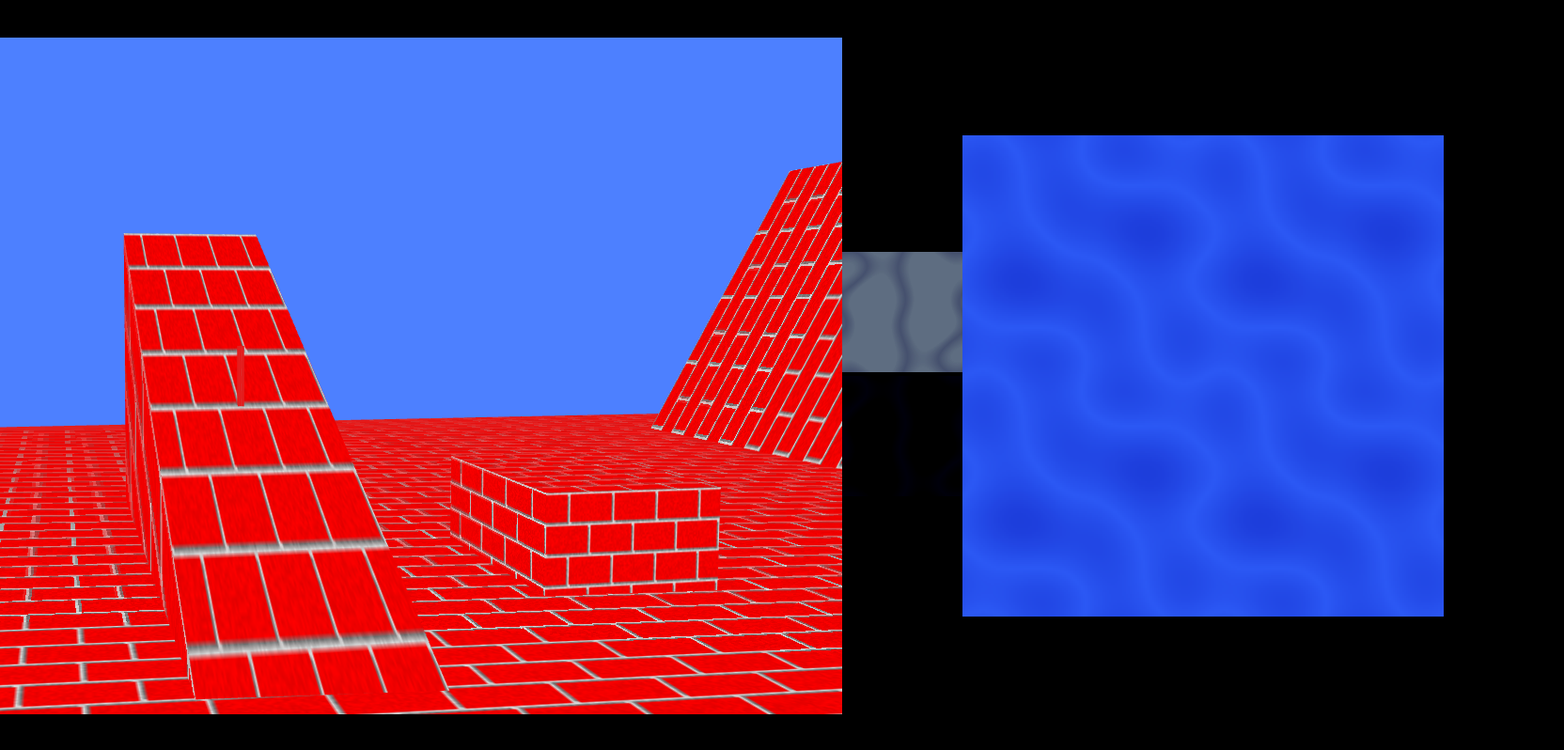
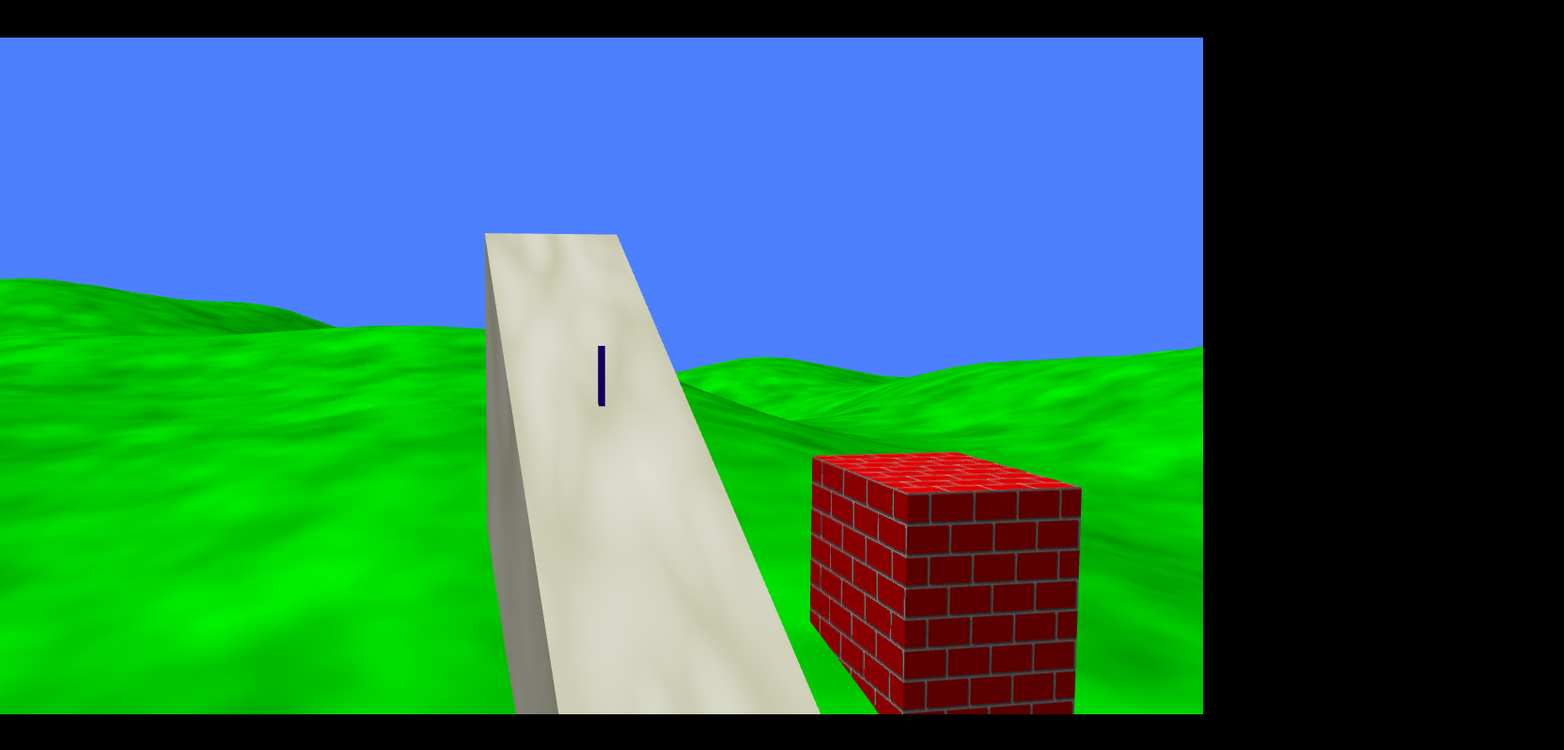
Before and after one commit to roblouie/charon-jr, a website built with webpack: page index.html in a window 1280 px wide. Shown: the whole page at 94% size, 1664 px wide, since content can reach past the window. Built offline with nearby package versions, Linux system fonts and the light colour scheme; animation ran at ten frames a second.

Commit message:
Textures work even better.

```diff
--- a/src/core/controls.ts
+++ b/src/core/controls.ts
@@ -13,6 +13,7 @@ class Controls {
   }
 
   private toggleKey(event: KeyboardEvent, isPressed: boolean) {
+    event.key
     switch (event.code) {
       case 'KeyW':
         this.isUp = isPressed;
--- a/src/index.ts
+++ b/src/index.ts
@@ -11,10 +11,17 @@ import { RampGeometry } from './ramp-geometry';
 import { Staircase } from './staircase-geometry';
 import { EnhancedDOMPoint } from '@/core/enhanced-dom-point';
 import { Renderer } from "@/renderer/renderer";
-import { drawCurrentTexture } from '@/textures/texture-maker';
+import {
+  drawBricks,
+  drawCurrentTexture,
+  drawGrass,
+  drawLandscape,
+  drawMarble,
+  drawStoneWalkway
+} from '@/textures/texture-maker';
+import { textureLoader } from '@/renderer/texture-loader';
 
-// TESTING
-drawCurrentTexture();
+
 
 
 const gl = lilgl.gl;
@@ -28,10 +35,24 @@ camera.position = new EnhancedDOMPoint(3, 5, -17);
 const player = new Player();
 player.mesh.position.y = 1.5;
 
-const floor = new Mesh(new PlaneGeometry(50, 50, 9, 9), new Material([0, 1, 0, 1]));
-const ramp = new Mesh(new RampGeometry(3, 13, 13), new Material([1, 0, 0, 1]));
+const floor = new Mesh(
+  new PlaneGeometry(200, 200, 127, 127),
+  new Material({texture: textureLoader.load(drawGrass())})
+);
+const ramp = new Mesh(
+  new RampGeometry(3, 13, 13),
+  new Material({texture: textureLoader.load(drawMarble())})
+);
 const { cubes } = new Staircase(10, 0.3, 3, 1);
-const wall = new Mesh(new CubeGeometry(3, 4, 4, -6), new Material([1, 1, 0, 1]));
+
+const wall = new Mesh(
+  new CubeGeometry(3, 4, 4, -6),
+  new Material({texture: textureLoader.load(drawBricks())})
+);
+
+// TESTING
+drawCurrentTexture();
+// END TESTING
 
 const levelParts = [ramp, ...cubes, wall, floor];
 const levelGeometries = levelParts.map(levelPart => levelPart.geometry);
@@ -51,6 +72,7 @@ camera.lookAt(player.mesh.position);
 camera.rotate(0, 0.2, 0);
 
 const renderer = new Renderer();
+textureLoader.bindTextures();
 
 let lastTime = 0;
 draw(0);
--- a/src/lil-gl.ts
+++ b/src/lil-gl.ts
@@ -49,3 +49,4 @@ export class LilGl {
 }
 
 export const lilgl = new LilGl();
+export const gl = lilgl.gl;
--- a/src/plane-geometry.ts
+++ b/src/plane-geometry.ts
@@ -1,18 +1,20 @@
 import { BufferGeometry } from './renderer/buffer-geometry';
 import { calculateVertexNormals } from '@/math-helpers';
 import { EnhancedDOMPoint } from "@/core/enhanced-dom-point";
+import { drawLandscape } from '@/textures/texture-maker';
 
-const sampleHeightMap = [
-  10, 0.1, 0.2, 0.3, 0.4, 0.5, 0.6, 0.7, 0.8, 3.9,
-  10, 0.1, 0.2, 0.3, 0.4, 0.5, 0.6, 0.7, 0.8, 3.9,
-  10, 0.1, 0.2, 0.3, 0.4, 0.5, 0.6, 0.7, 0.8, 3.9,
-  10, 0.1, 0.2, 0.3, 0.4, 0.5, 0.6, 0.7, 0.8, 3.9,
-  10, 0.1, 0.2, 0.3, 0.4, 0.5, 0.6, 0.7, 0.8, 3.9,
-  10, 0.1, 0.2, 0.3, 0.4, 0.5, 0.6, 0.7, 0.8, 3.9,
-  10, 0.1, 0.2, 0.3, 0.4, 0.5, 0.6, 0.7, 0.8, 3.9,
-  10, 0.1, 0.2, 0.3, 0.4, 0.5, 0.6, 0.7, 0.8, 3.9,
-  10, 0.1, 0.2, 0.3, 0.4, 0.5, 0.6, 0.7, 0.8, 3.9,
-];
+// const sampleHeightMap = [
+//   10, 0.1, 0.2, 0.3, 0.4, 0.5, 0.6, 0.7, 0.8, 3.9,
+//   10, 0.1, 0.2, 0.3, 0.4, 0.5, 0.6, 0.7, 0.8, 3.9,
+//   10, 0.1, 0.2, 0.3, 0.4, 0.5, 0.6, 0.7, 0.8, 3.9,
+//   10, 0.1, 0.2, 0.3, 0.4, 0.5, 0.6, 0.7, 0.8, 3.9,
+//   10, 0.1, 0.2, 0.3, 0.4, 0.5, 0.6, 0.7, 0.8, 3.9,
+//   10, 0.1, 0.2, 0.3, 0.4, 0.5, 0.6, 0.7, 0.8, 3.9,
+//   10, 0.1, 0.2, 0.3, 0.4, 0.5, 0.6, 0.7, 0.8, 3.9,
+//   10, 0.1, 0.2, 0.3, 0.4, 0.5, 0.6, 0.7, 0.8, 3.9,
+//   10, 0.1, 0.2, 0.3, 0.4, 0.5, 0.6, 0.7, 0.8, 3.9,
+// ];
+
 
 export  class PlaneGeometry extends BufferGeometry {
   constructor(width = 1, depth = 1, subdivisionsWidth = 1, subdivisionsDepth = 1) {
@@ -21,12 +23,19 @@ export  class PlaneGeometry extends BufferGeometry {
   }
 
   createPlaneVertices(width = 1, depth = 1, subdivisionsWidth = 1, subdivisionsDepth = 1) {
+    const sampleHeightMap = [];
+    const imageData = drawLandscape().data;
+    for (let i = 0; i < imageData.length; i+= 4) {
+      sampleHeightMap.push(imageData[i] / 10 - 10);
+    }
+
+
     const positions = [];
     const texcoords = [];
     let i = 0;
     for (let z = 0; z <= subdivisionsDepth; z++) {
       for (let x = 0; x <= subdivisionsWidth; x++) {
-        const texCoord = new EnhancedDOMPoint(x, z);
+        const texCoord = new EnhancedDOMPoint(x / 10, z / 10);
         positions.push(new EnhancedDOMPoint(
           width * (x / subdivisionsWidth) - width * 0.5,
           sampleHeightMap[i],
--- a/src/player.ts
+++ b/src/player.ts
@@ -5,6 +5,8 @@ import { findFloorHeightAtPosition, findWallCollisionsFromList } from './physics
 import { Face } from './physics/face';
 import { controls } from '@/core/controls';
 import { EnhancedDOMPoint } from "@/core/enhanced-dom-point";
+import { textureLoader } from '@/renderer/texture-loader';
+import { drawVolcanicRock, drawWater } from '@/textures/texture-maker';
 
 export class Player {
   isJumping = false;
@@ -14,7 +16,10 @@ export class Player {
   mesh: Mesh;
 
   constructor() {
-    this.mesh = new Mesh(new CubeGeometry(0.1, 1, 0.1), new Material([1, 0, 1, 1]));
+    this.mesh = new Mesh(
+      new CubeGeometry(0.1, 1, 0.1),
+      new Material({color: [1, 0, 1, 1], texture: textureLoader.load(drawWater())})
+    );
     this.feetCenter.y = 10;
   }
 
--- a/src/renderer/material.ts
+++ b/src/renderer/material.ts
@@ -1,7 +1,11 @@
+import { Texture } from '@/renderer/texture';
+
 export class Material {
-  color: number[];
+  color = [1.0, 1.0, 1.0, 1.0];
+  texture?: Texture;
 
-  constructor(color: number[]) {
-    this.color = color;
+  constructor(props: { color?: number[], texture?: Texture }) {
+    this.color = props.color ?? this.color;
+    this.texture = props.texture;
   }
 }
--- a/src/renderer/renderer.ts
+++ b/src/renderer/renderer.ts
@@ -1,4 +1,4 @@
-import { lilgl } from "@/lil-gl";
+import { gl, lilgl } from "@/lil-gl";
 import { Camera } from "@/renderer/camera";
 import { Object3d } from "@/renderer/object-3d";
 import {
@@ -15,28 +15,29 @@ export class Renderer {
   colorLocation: WebGLUniformLocation;
 
   constructor() {
-    lilgl.gl.useProgram(lilgl.program);
-    lilgl.gl.enable(lilgl.gl.CULL_FACE);
-    lilgl.gl.enable(lilgl.gl.DEPTH_TEST);
-    this.modelviewProjectionLocation = lilgl.gl.getUniformLocation(lilgl.program, 'modelviewProjection')!;
-    this.normalMatrixLocation =  lilgl.gl.getUniformLocation(lilgl.program, 'normalMatrix')!;
-    this.colorLocation =  lilgl.gl.getUniformLocation(lilgl.program, 'color')!;
+    gl.useProgram(lilgl.program);
+    gl.enable(gl.CULL_FACE);
+    gl.enable(lilgl.gl.DEPTH_TEST);
+    this.modelviewProjectionLocation = gl.getUniformLocation(lilgl.program, 'modelviewProjection')!;
+    this.normalMatrixLocation =  gl.getUniformLocation(lilgl.program, 'normalMatrix')!;
+    this.colorLocation =  gl.getUniformLocation(lilgl.program, 'color')!;
 
-    const texture = lilgl.gl.createTexture();
-    lilgl.gl.bindTexture(lilgl.gl.TEXTURE_2D_ARRAY, texture);
-    lilgl.gl.texStorage3D(lilgl.gl.TEXTURE_2D_ARRAY, 8, lilgl.gl.RGBA8, 128, 128, 3);
+    // gl.pixelStorei(gl.UNPACK_FLIP_Y_WEBGL, true);
 
-    lilgl.gl.texSubImage3D(lilgl.gl.TEXTURE_2D_ARRAY, 0, 0, 0, 0, 128, 128, 1, lilgl.gl.RGBA, lilgl.gl.UNSIGNED_BYTE, drawBricks());
-    lilgl.gl.texSubImage3D(lilgl.gl.TEXTURE_2D_ARRAY, 0, 0, 0, 1, 128, 128, 1, lilgl.gl.RGBA, lilgl.gl.UNSIGNED_BYTE, drawGrass());
-    lilgl.gl.texSubImage3D(lilgl.gl.TEXTURE_2D_ARRAY, 0, 0, 0, 2, 128, 128, 1, lilgl.gl.RGBA, lilgl.gl.UNSIGNED_BYTE, drawStoneWalkway());
-    lilgl.gl.vertexAttrib1f(lilgl.textureDepth, 0);
-
-    lilgl.gl.generateMipmap(lilgl.gl.TEXTURE_2D_ARRAY);
+    // const texture = gl.createTexture();
+    // gl.bindTexture(gl.TEXTURE_2D_ARRAY, texture);
+    // gl.texStorage3D(gl.TEXTURE_2D_ARRAY, 8, gl.RGBA8, 128, 128, 3);
+    //
+    // gl.texSubImage3D(gl.TEXTURE_2D_ARRAY, 0, 0, 0, 0, 128, 128, 1, gl.RGBA, gl.UNSIGNED_BYTE, drawBricks());
+    // gl.texSubImage3D(gl.TEXTURE_2D_ARRAY, 0, 0, 0, 1, 128, 128, 1, gl.RGBA, gl.UNSIGNED_BYTE, drawGrass());
+    // gl.texSubImage3D(gl.TEXTURE_2D_ARRAY, 0, 0, 0, 2, 128, 128, 1, gl.RGBA, gl.UNSIGNED_BYTE, drawStoneWalkway());
+    //
+    // gl.generateMipmap(gl.TEXTURE_2D_ARRAY);
   }
 
   render(camera: Camera, scene: Object3d) {
-    lilgl.gl.clearColor(0.3, 0.5, 1, 1);
-    lilgl.gl.clear(lilgl.gl.COLOR_BUFFER_BIT | lilgl.gl.DEPTH_BUFFER_BIT);
+    gl.clearColor(0.3, 0.5, 1, 1);
+    gl.clear(gl.COLOR_BUFFER_BIT | gl.DEPTH_BUFFER_BIT);
 
     const viewMatrix = camera.worldMatrix.inverse();
 
@@ -44,13 +45,14 @@ export class Renderer {
       if (object3d.isMesh()) {
         const modelViewMatrix = viewMatrix.multiply(object3d.worldMatrix);
         const modelViewProjectionMatrix = camera.projection.multiply(modelViewMatrix);
-        lilgl.gl.uniform4fv(this.colorLocation, object3d.material.color);
-        lilgl.gl.uniformMatrix4fv(this.normalMatrixLocation, true, modelViewMatrix.inverse().toFloat32Array());
-        lilgl.gl.uniformMatrix4fv(this.modelviewProjectionLocation, false, modelViewProjectionMatrix.toFloat32Array());
-        lilgl.gl.bindVertexArray(object3d.geometry.vao!);
-        lilgl.gl.drawElements(lilgl.gl.TRIANGLES, object3d.geometry.getIndices()!.length, lilgl.gl.UNSIGNED_SHORT, 0);
+        gl.uniform4fv(this.colorLocation, object3d.material.color);
+        gl.vertexAttrib1f(lilgl.textureDepth, object3d.material.texture?.id ?? -1.0);
+        gl.uniformMatrix4fv(this.normalMatrixLocation, true, modelViewMatrix.inverse().toFloat32Array());
+        gl.uniformMatrix4fv(this.modelviewProjectionLocation, false, modelViewProjectionMatrix.toFloat32Array());
+        gl.bindVertexArray(object3d.geometry.vao!);
+        gl.drawElements(gl.TRIANGLES, object3d.geometry.getIndices()!.length, gl.UNSIGNED_SHORT, 0);
       }
     });
-    lilgl.gl.bindVertexArray(null);
+    gl.bindVertexArray(null);
   }
 }
--- /dev/null
+++ b/src/renderer/texture-loader.ts
@@ -0,0 +1,28 @@
+import { gl, lilgl } from '@/lil-gl';
+import { drawBricks, drawGrass, drawStoneWalkway } from '@/textures/texture-maker';
+import { Texture } from '@/renderer/texture';
+
+class TextureLoader {
+  textures: Texture[] = [];
+
+  load(imageData: ImageData): Texture {
+    const texture = new Texture(this.textures.length, imageData);
+    this.textures.push(texture);
+    return texture;
+  }
+
+  bindTextures() {
+    const texture = gl.createTexture();
+    gl.bindTexture(gl.TEXTURE_2D_ARRAY, texture);
+    gl.texStorage3D(gl.TEXTURE_2D_ARRAY, 8, gl.RGBA8, 128, 128, this.textures.length);
+
+    this.textures.forEach((texture, index) => {
+      gl.texSubImage3D(gl.TEXTURE_2D_ARRAY, 0, 0, 0, index, 128, 128, 1, gl.RGBA, gl.UNSIGNED_BYTE, texture.imageData);
+    });
+
+    // gl.vertexAttrib1f(lilgl.textureDepth, 0);
+    gl.generateMipmap(gl.TEXTURE_2D_ARRAY);
+  }
+}
+
+export const textureLoader = new TextureLoader();
--- /dev/null
+++ b/src/renderer/texture.ts
@@ -0,0 +1,9 @@
+export class Texture {
+  id: number;
+  imageData: ImageData;
+
+  constructor(id: number, imageData: ImageData) {
+    this.imageData = imageData;
+    this.id = id;
+  }
+}
--- a/src/shaders/fragment.shader.glsl
+++ b/src/shaders/fragment.shader.glsl
@@ -11,5 +11,9 @@ out vec4 outColor;
 uniform mediump sampler2DArray uSampler;
 
 void main() {
-    outColor = texture(uSampler, vec3(vTexCoord, vDepth));
+    if (vDepth < 0.0) {
+        outColor = v_color;
+    } else {
+        outColor = texture(uSampler, vec3(vTexCoord * vec2(1.0, 1.0), vDepth)) * v_color;
+    }
 }
--- a/src/shaders/vertex.shader.glsl
+++ b/src/shaders/vertex.shader.glsl
@@ -13,7 +13,7 @@ out vec4 v_color;
 out vec2 vTexCoord;
 out float vDepth;
 
-vec3 light_direction = vec3(-3, 3, 1);
+vec3 light_direction = vec3(-1, 2, 1);
 
 void main() {
     vec4 coords = vec4(a_coords, 1.0);
--- a/src/staircase-geometry.ts
+++ b/src/staircase-geometry.ts
@@ -2,15 +2,20 @@ import { BufferGeometry } from './renderer/buffer-geometry';
 import { CubeGeometry } from './cube-geometry';
 import { Mesh } from './renderer/mesh';
 import { Material } from './renderer/material';
+import { textureLoader } from '@/renderer/texture-loader';
+import { drawRockWall, drawStoneWalkway, drawVolcanicRock } from '@/textures/texture-maker';
 
 export class Staircase {
   cubes: Mesh[];
 
   constructor(numberOfSteps: number, stepHeight: number, stepWidth: number, stepDepth: number) {
     this.cubes = [];
-    const offset = new DOMPoint(10, 0, 0);
+    const offset = new DOMPoint(10, -5, 0);
     for (let stepNumber = 0; stepNumber < numberOfSteps; stepNumber++) {
-      this.cubes.push(new Mesh(new CubeGeometry(stepWidth, stepHeight, stepDepth, offset.x, offset.y, offset.z), new Material([0, 0, 1, 1])));
+      this.cubes.push(new Mesh(
+        new CubeGeometry(stepWidth, stepHeight, stepDepth, offset.x, offset.y, offset.z),
+        new Material({texture: textureLoader.load(drawRockWall())})
+      ));
       offset.y += stepHeight;
       offset.z += stepDepth;
     }
--- a/src/textures/noise-maker.ts
+++ b/src/textures/noise-maker.ts
@@ -8,7 +8,7 @@ export enum NoiseType {
   Lines,
 }
 
-export class NoiseMaker {
+class NoiseMaker {
   private perms: number[] = [];
   private directions: EnhancedDOMPoint[] = [];
 
@@ -138,3 +138,5 @@ export class NoiseMaker {
     return this.randomVector(new EnhancedDOMPoint(seed, 123.456)).x;
   }
 }
+
+export const noiseMaker = new NoiseMaker();
--- a/src/textures/texture-maker.ts
+++ b/src/textures/texture-maker.ts
@@ -1,31 +1,28 @@
 import { EnhancedDOMPoint } from '@/core/enhanced-dom-point';
-import { NoiseMaker, NoiseType } from '@/textures/noise-maker';
+import { noiseMaker, NoiseType } from '@/textures/noise-maker';
 
 const drawContext = document.querySelector<HTMLCanvasElement>('#draw')!.getContext('2d')!;
 const tileContext = document.querySelector<HTMLCanvasElement>('#tile')!.getContext('2d')!;
 const workContext = document.querySelector<HTMLCanvasElement>('#work')!.getContext('2d')!;
 const noiseContext = document.querySelector<HTMLCanvasElement>('#noise')!.getContext('2d')!;
 
-const directions: EnhancedDOMPoint[] = [];
-for (let i = 0; i < 256; i++) {
-  directions.push(new EnhancedDOMPoint(
-    Math.cos(i * 2.0 * Math.PI / 256),
-    Math.sin(i * 2.0 * Math.PI / 256)
-  ));
-}
-
-const noiseMaker = new NoiseMaker();
 
 drawContext.fillStyle = 'red';
 drawContext.fillRect(0, 0, 64, 64);
 
 const resolution = 128;
 
-const positioner = tilePositioner(128, 256);
 
 export function drawCurrentTexture() {
-  drawWater(); //tileContext.getImageData(0, 0, 256, 256).data;
+  drawLandscape(); //tileContext.getImageData(0, 0, 256, 256).data;
   tileDrawn();
+}
+
+export function drawLandscape() {
+  clearWith('black');
+  noiseContext.putImageData(noiseMaker.noiseImage(128, 1/64, 3, NoiseType.Perlin, 170, 255, 255, 255, true), 0, 0);
+  drawContext.drawImage(noiseContext.canvas, 0, 0, resolution, resolution);
+  return drawContext.getImageData(0, 0, 128, 128);
 }
 
 export function drawTest() {
@@ -36,8 +33,7 @@ export function drawTest() {
 }
 
 export function drawBricks() {
-  drawContext.fillStyle = '#ddd';
-  drawContext.fillRect(0, 0, resolution, resolution);
+  clearWith('#ddd');
   drawContext.fillStyle = 'red';
   drawContext.filter = 'drop-shadow(1px 1px 0px #888)';
   tile((x, y) => {
@@ -45,7 +41,7 @@ export function drawBricks() {
     drawContext.fillRect(offsetX, y + 1, 30, 14);
   }, 32, 16);
   noisify(drawContext, 30);
-  return drawContext.getImageData(0, 0, 128, 128).data;
+  return drawContext.getImageData(0, 0, 128, 128);
 }
 
 export function drawTiles() {
@@ -59,7 +55,7 @@ export function drawTiles() {
     drawContext.fill();
   }, resolution, resolution / 2);
   noisify(drawContext, 3);
-  return drawContext.getImageData(0, 0, 128, 128).data;
+  return drawContext.getImageData(0, 0, 128, 128);
 }
 
 export function drawGrass() {
@@ -69,7 +65,7 @@ export function drawGrass() {
   drawContext.globalCompositeOperation = 'screen';
   drawContext.drawImage(noiseContext.canvas, 0, 0, resolution, resolution);
   drawContext.globalCompositeOperation = 'source-over';
-  return drawContext.getImageData(0, 0, 128, 128).data;
+  return drawContext.getImageData(0, 0, 128, 128);
 }
 
 export function drawMarble() {
@@ -78,13 +74,7 @@ export function drawMarble() {
   noiseMaker.seed(23);
   noiseContext.putImageData(noiseMaker.noiseImage(128, 1/64, 2, NoiseType.Edge, 220, 130, 130, 110, true), 0, 0);
   drawContext.drawImage(noiseContext.canvas, 0, 0, resolution, resolution);
-  const data = drawContext.getImageData(0, 0, 128, 128).data;
-  for (let i = 4; i < data.length; i+= 4) {
-    if (data[i] !== 255) {
-      debugger;
-    }
-  }
-  return data;
+  return drawContext.getImageData(0, 0, 128, 128);
 }
 
 export function drawRockWall() {
@@ -94,7 +84,7 @@ export function drawRockWall() {
   noiseContext.putImageData(noiseMaker.noiseImage(128, 1/64, 1, NoiseType.Lines, 200, 20, 20, 20, true), 0, 0);
   drawContext.drawImage(noiseContext.canvas, 0, 0, resolution, resolution);
   noisify(drawContext, 2);
-  return drawContext.getImageData(0, 0, 128, 128).data;
+  return drawContext.getImageData(0, 0, 128, 128);
 }
 
 export function drawStoneWalkway() {
@@ -106,21 +96,16 @@ export function drawStoneWalkway() {
   noiseMaker.seed(34);
   noiseContext.putImageData(noiseMaker.noiseImage(128, 1/64, 1, NoiseType.Lines, 220, 1, 1, 80, true), 0, 0);
   drawContext.drawImage(noiseContext.canvas, 0, 0, resolution, resolution);
-  const data = drawContext.getImageData(0, 0, 128, 128).data;
-  for (let i = 3; i < data.length; i+= 4) {
-    if (data[i] !== 255) {
-      data[i] = 255;
-    }
-  }
-  return data;
+  return drawContext.getImageData(0, 0, 128, 128);
 }
 
-function drawVolcanicRock() {
+export function drawVolcanicRock() {
   clearWith('#000000');
   // noiseMaker.seed(17);
   noiseMaker.seed(462);
   noiseContext.putImageData(noiseMaker.noiseImage(128, 1/64, 1, NoiseType.Lines, 130, 255, 0, 0, true), 0, 0);
   drawContext.drawImage(noiseContext.canvas, 0, 0, resolution, resolution);
+  return drawContext.getImageData(0, 0, 128, 128);
 }
 
 export function drawWater() {
@@ -130,7 +115,7 @@ export function drawWater() {
   // noiseContext.putImageData(noiseMaker.noiseImage(128, 1/64, 1, NoiseType.Lines, 130, 50, 100, 255, true), 0, 0);
   noiseContext.putImageData(noiseMaker.noiseImage(128, 1/64, 1, NoiseType.Edge, 220, 50, 100, 255), 0, 0);
   drawContext.drawImage(noiseContext.canvas, 0, 0, resolution, resolution);
-  return drawContext.getImageData(0, 0, 128, 128).data;
+  return drawContext.getImageData(0, 0, 128, 128);
 }
 
 
@@ -175,20 +160,3 @@ function tileDrawn() {
     }
   }
 }
-
-function* tilePositioner(textureSize: number, canvasSize: number): Generator<DOMPoint> {
-  const currentPosition = new DOMPoint(0, 0);
-  while (true) {
-    yield currentPosition;
-    currentPosition.x += textureSize;
-    if (currentPosition.x >= canvasSize) {
-      currentPosition.x = 0;
-      currentPosition.y += textureSize;
-    }
-    if (currentPosition.y >= canvasSize) {
-      console.warn('too many texture, increase canvas size');
-      currentPosition.x = 0;
-      currentPosition.y = 0;
-    }
-  }
-}
```
Also changed, not shown: index.html (+2 -0 lines).
